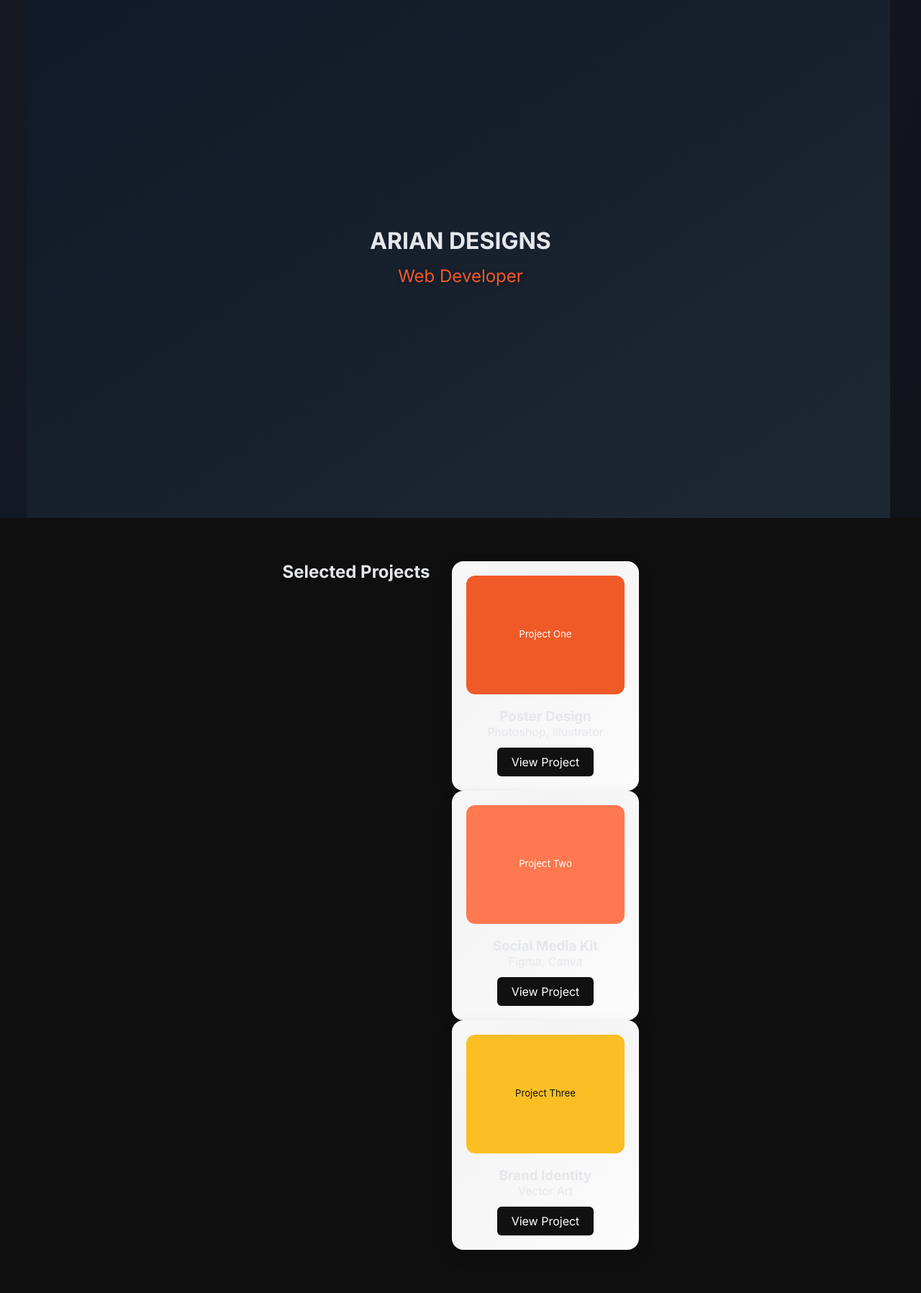
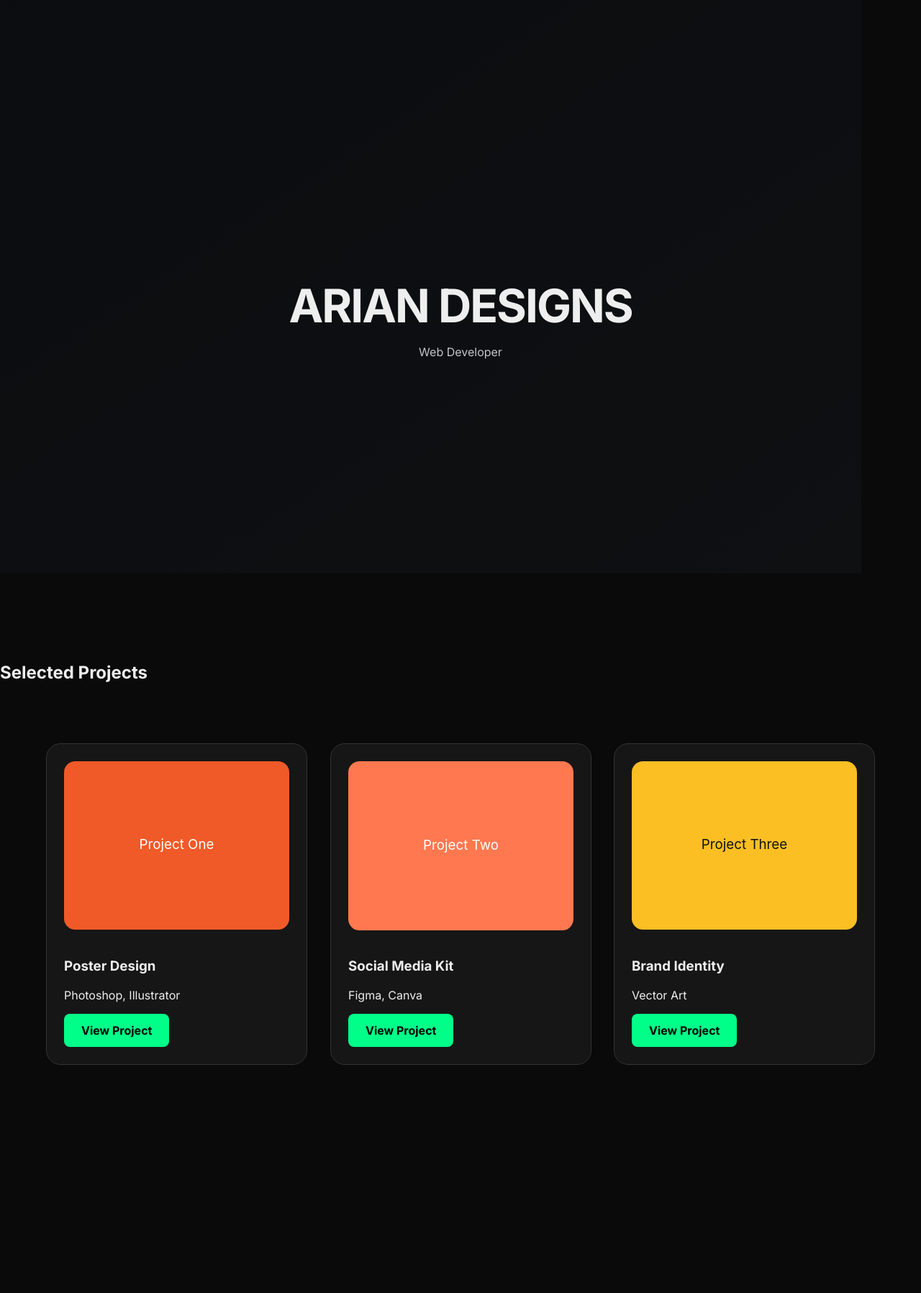
Before and after one commit to ariantechzone-stack/ariantechzone-stack.github.io, a Jekyll site: the page built from index.md, in a window 1280 px wide. Shown: the whole page at 72% size. Built offline with Jekyll 4.4.1, drawn with Linux system fonts in a browser that asks for light colours; after the commit the page ends 1543 px from its top, so only the background shows below that.

Commit message:
Update style.css

```diff
--- a/assets/css/style.css
+++ b/assets/css/style.css
@@ -1,216 +1,9 @@
-/* ================================
-   VARIABLES
-================================ */
-:root {
-  --accent: #f05a28;
-  --accent-light: #ff784f;
-  --bg-dark: #0f0f0f;
-  --bg-light: #f4f4f4;
-  --text-dark: #e5e7eb;
-  --text-light: #111;
-}
-
-/* ================================
-   RESET
-================================ */
-* { margin:0; padding:0; box-sizing:border-box; font-family:'Inter', sans-serif; }
-a { text-decoration:none; color:inherit; }
-
-/* ================================
-   REDUCED MOTION
-================================ */
-@media (prefers-reduced-motion: reduce){
-  *{animation-duration:0.001ms !important; transition-duration:0.001ms !important;}
-}
-
-/* ================================
-   FOCUS & SKIP LINK
-================================ */
-:focus-visible{
-  outline:3px solid var(--accent);
-  outline-offset:3px;
-  border-radius:6px;
-}
-
-.skip-link{
-  position:absolute; top:-40px; left:10px;
-  background:var(--accent); color:#fff;
-  padding:8px 12px; border-radius:6px;
-  z-index:10000; font-weight:600;
-  transition: top 0.3s ease;
-}
-.skip-link:focus{ top:10px; }
-
-/* ================================
-   BODY THEMES
-================================ */
-body.theme-dark { background: var(--bg-dark); color: var(--text-dark); }
-body.theme-light { background: var(--bg-light); color: var(--text-light); }
-
-/* ================================
-   HERO SECTION
-================================ */
-.hero{
-  position: relative; height: 80vh;
-  display:flex; flex-direction:column;
-  justify-content:center; align-items:center;
-  text-align:center; perspective:1200px; overflow:hidden;
-}
-
-/* Gradient background */
-.hero::before{
-  content:""; position:absolute; inset:0;
-  background: linear-gradient(120deg,#0f0f0f,#1a1a1a,#111827,#0f0f0f);
-  background-size:300% 300%;
-  animation: gradientFlow 18s ease infinite;
-  z-index:0;
-}
-@keyframes gradientFlow{
-  0%{background-position:0% 50%;}
-  50%{background-position:100% 50%;}
-  100%{background-position:0% 50%;}
-}
-.hero>*{position:relative; z-index:2;}
-
-/* Parallax layers */
-.parallax-layer{position:absolute; width:100%; height:100%; top:0; left:0; pointer-events:none; transition: transform 0.1s ease-out;}
-
-/* Animated typing text */
-.animated-text{
-  font-size:1.5rem; color:var(--accent); font-weight:500;
-  text-shadow:0 2px 8px rgba(0,0,0,0.3);
-  min-height:1.5em; margin-top:15px;
-}
-
-/* Soft glow */
-.hero::after{
-  content:""; position:absolute; width:60%; height:60%;
-  background: radial-gradient(circle, rgba(240,90,40,0.15),transparent 70%);
-  filter: blur(80px);
-  animation: glowMove 12s ease-in-out infinite alternate;
-  z-index:1;
-}
-@keyframes glowMove{
-  0%{transform:translate(-10%,-10%);}
-  100%{transform:translate(10%,10%);}
-}
-
-/* Floating particles */
-.particle{
-  position:absolute; width:6px; height:6px; background:rgba(240,90,40,0.7);
-  border-radius:50%; pointer-events:none;
-  animation: floatParticle 15s linear infinite;
-}
-@keyframes floatParticle{
-  0%{transform:translateY(100vh) translateX(0) rotate(0deg); opacity:0;}
-  50%{opacity:1;}
-  100%{transform:translateY(-10vh) translateX(50px) rotate(360deg); opacity:0;}
-}
-
-/* ================================
-   PROJECT CARDS
-================================ */
-.projects{
-  display:flex; flex-wrap:wrap; justify-content:center;
-  gap:30px; padding:60px 20px;
-}
-
-.project-card{
-  border-radius:16px; padding:20px; width:260px; text-align:center;
-  background: linear-gradient(135deg,#ffffff,#f4f4f4,#ffffff);
-  background-size:200% 200%;
-  animation: cardIdle 12s ease infinite;
-  box-shadow:0 8px 20px rgba(0,0,0,0.15);
-  transition: transform 0.3s ease, box-shadow 0.3s ease;
-  transform-style: preserve-3d;
-}
-@keyframes cardIdle{
-  0%{background-position:0% 50%;}
-  50%{background-position:100% 50%;}
-  100%{background-position:0% 50%;}
-}
-.project-card:hover{
-  box-shadow:0 20px 40px rgba(0,0,0,0.25),0 0 25px var(--accent, #f05a28);
-}
-.project-card img{max-width:100%; border-radius:12px; margin-bottom:15px;}
-
-/* Card overlay */
-.card-image{position:relative; border-radius:12px; overflow:hidden;}
-.card-overlay{
-  position:absolute; top:0; left:0; width:100%; height:100%;
-  background: rgba(240,90,40,0.85); color:#fff;
-  display:flex; align-items:center; justify-content:center; text-align:center;
-  font-weight:500; font-size:0.9rem;
-  opacity:0; transition: opacity 0.3s ease; padding:10px;
-}
-.card-image:hover .card-overlay{opacity:1;}
-
-/* Buttons */
-.btn{
-  display:inline-block; margin-top:12px;
-  padding:10px 20px; border-radius:6px;
-  background:#111; color:#fff; transition: background 0.3s;
-}
-.btn:hover{background:var(--accent);}
-
-/* ================================
-   SOCIAL ICONS
-================================ */
-.social-icons{
-  display:flex; justify-content:center; gap:25px; margin-top:20px; z-index:10; position:relative;
-}
-.social-icons a{
-  text-decoration:none; font-weight:bold; color:#111;
-  padding:12px; border-radius:50%;
-  background: rgba(255,255,255,0.2);
-  transition: all 0.3s ease;
-  box-shadow:0 0 10px rgba(0,0,0,0.1);
-}
-.social-icons a:hover{
-  transform: scale(1.4); box-shadow:0 0 20px var(--accent),0 0 40px var(--accent);
-  color:#fff;
-}
-
-/* ================================
-   SECTION REVEAL TIMELINE
-================================ */
-.reveal{opacity:0; transform:translateY(40px); transition: opacity 0.7s ease, transform 0.7s cubic-bezier(.22,1,.36,1);}
-.reveal-left{transform:translateX(-60px);}
-.reveal-right{transform:translateX(60px);}
-.reveal.show{opacity:1; transform:translateX(0) translateY(0);}
-
-/* ================================
-   SCROLL PROGRESS BAR
-================================ */
-#scroll-progress{
-  position:fixed; top:0; left:0; width:0; height:3px;
-  background:linear-gradient(90deg,var(--accent), var(--accent-light), var(--accent));
-  background-size:200% 100%;
-  animation: progressGlow 6s linear infinite; transform-origin:left; z-index:9999;
-}
-@keyframes progressGlow{0%{background-position:0% 50%;} 100%{background-position:200% 50%;}}
-
-/* ================================
-   MAGNETIC HOVER BASE
-================================ */
-.magnetic{position:relative; will-change:transform; transition:transform 0.25s ease-out;}
-@media (prefers-reduced-motion: reduce){.magnetic{transition:none;}}
-
-/* ================================
-   CURSOR SOFT SPOTLIGHT
-================================ */
-.cursor-spotlight{
-  position:fixed; width:380px; height:380px; pointer-events:none;
-  background:radial-gradient(circle, rgba(240,90,40,0.12), rgba(240,90,40,0.06), transparent 70%);
-  border-radius:50%; filter:blur(60px); transform:translate(-50%,-50%);
-  z-index:1; opacity:0; transition:opacity 0.3s ease;
-}
-@media(hover:hover){.cursor-spotlight{opacity:1;}}
-
-/* ================================
-   RESPONSIVE
-================================ */
-@media(max-width:768px){
-  .projects{flex-direction:column; align-items:center;}
-  .project-card{width:90%;}
-}
+:root { --bg: #0a0a0a; --card: #161616; --accent: #00ff88; --text: #eee; }
+body { background: var(--bg); color: var(--text); font-family: 'Inter', sans-serif; margin: 0; }
+.hero { height: 100vh; display: flex; flex-direction: column; align-items: center; justify-content: center; position: relative; overflow: hidden; }
+.hero h1 { font-size: 4rem; z-index: 2; margin: 0; letter-spacing: -2px; }
+.parallax-layer { position: absolute; width: 100%; height: 100%; opacity: 0.2; }
+.project-grid { display: grid; grid-template-columns: repeat(auto-fit, minmax(300px, 1fr)); gap: 2rem; padding: 4rem; }
+.project-card { background: var(--card); padding: 1.5rem; border-radius: 20px; transition: 0.3s; border: 1px solid #333; }
+.project-card img { width: 100%; border-radius: 10px; margin-bottom: 1rem; }
+.btn { display: inline-block; padding: 0.8rem 1.5rem; background: var(--accent); color: #000; text-decoration: none; border-radius: 8px; font-weight: bold; }
```
